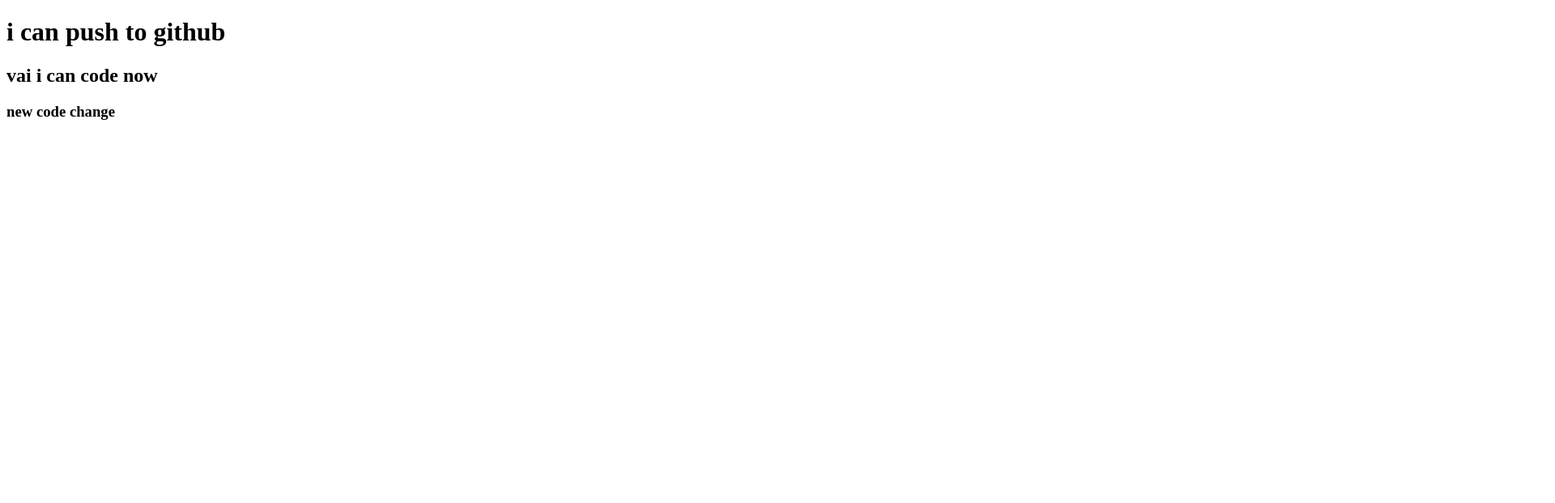
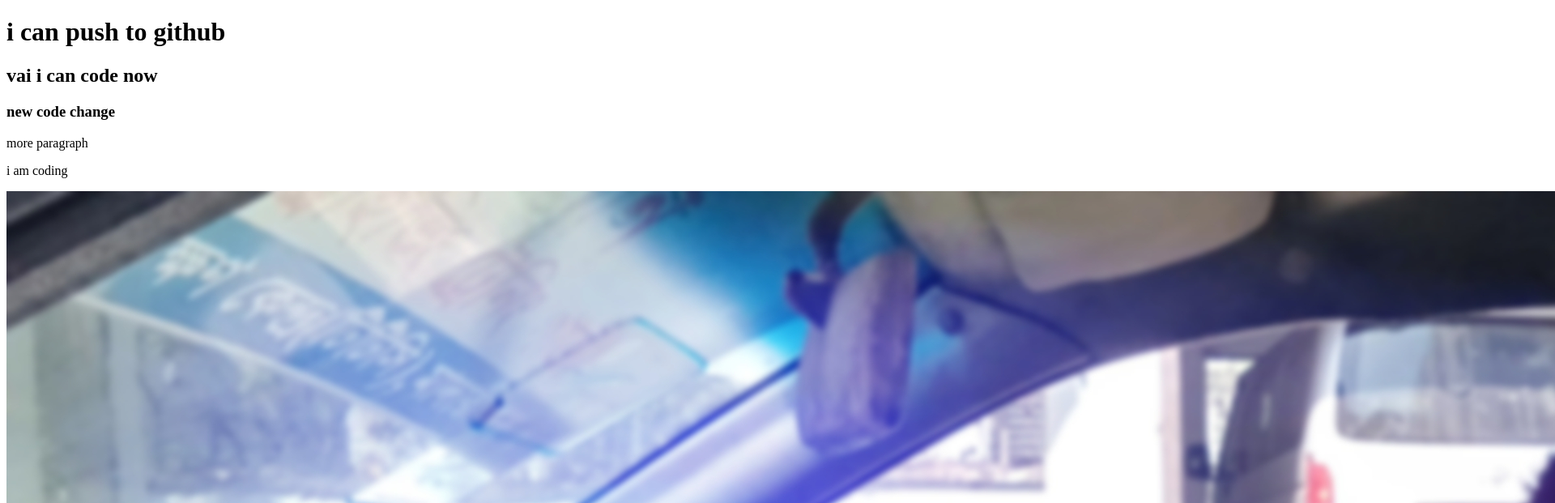
Before and after one commit to ebrahim7494/my-second-repo2, a plain HTML site: page index.html in a window 1280 px wide. Shown: the top 621 px of the page at 81% size, 1920 px wide, since content can reach past the window. Drawn offline with Linux system fonts and the light colour scheme.

Commit message:
image added

```diff
--- a/index.html
+++ b/index.html
@@ -10,5 +10,8 @@
  <h1>i can push to github</h1>
  <h2>vai i can code now</h2>
  <h3>new code change</h3>
+ <p>more paragraph</p>
+ <p>i am coding</p>
+ <img src="my car driving.jpg" alt="">
 </body>
 </html>
```
Also changed, not shown: my car driving.jpg (added).
